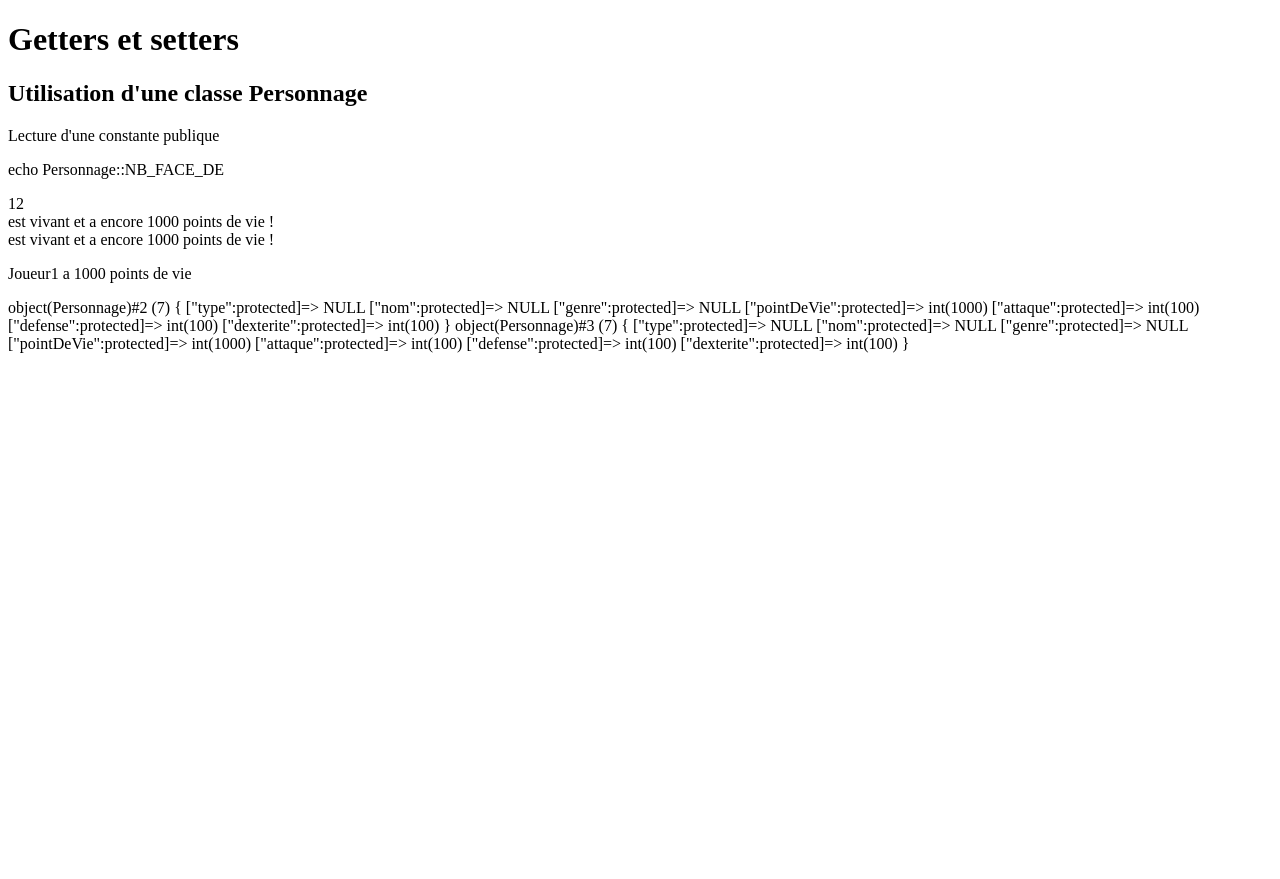
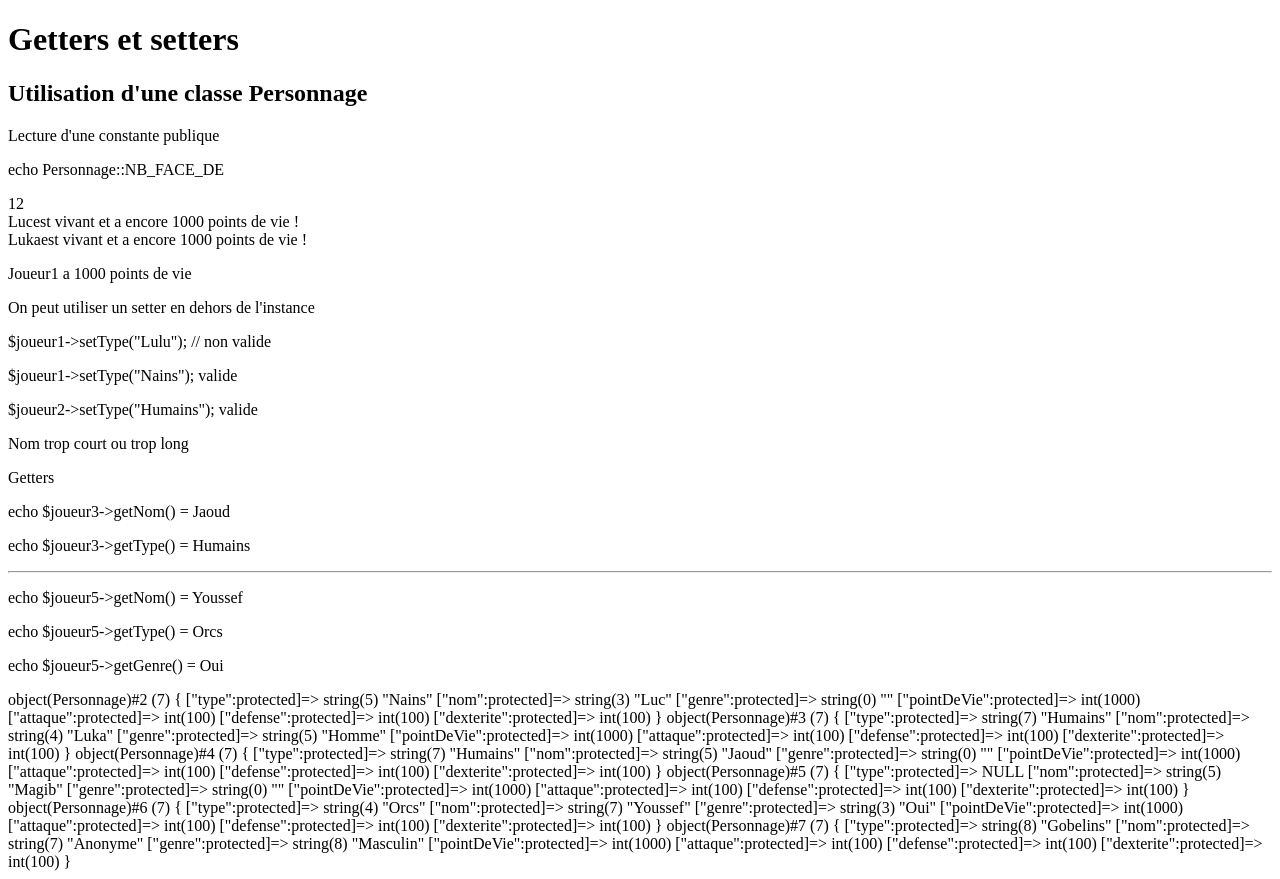
Before and after one commit to WebDevCF2m2022/PHPOO, a PHP site: page / in a window 1280 px wide. Before the commit the page ends 353 px from the top, so only its background shows below. Run offline with PHP 8.4, Linux system fonts and the light colour scheme.

Commit message:
getters and setters

```diff
--- a/03-getters-setters/Personnage.php
+++ b/03-getters-setters/Personnage.php
@@ -28,13 +28,67 @@ class Personnage
     // Méthodes - fonctions avec visibilité et isolation
 
         // Constructeur - Public, appelé lors de l'instanciation de la classe
-        public function __construct(string $type, string $name, string $genre = "")
+        public function __construct(string $typage, string $name, string $gender = "")
         {
-
+            $this->setType($typage);
+            $this->setNom($name);
+            $this->setGenre($gender);
         }
 
 
         // Setters - ou mutators
+
+            // le type doit se trouver dans la liste de type ARRAY_TYPE, self:: représente la classe
+            public function setType(string $t): void
+            {
+                if(in_array($t,self::ARRAY_TYPE)){
+                    $this->type = $t;
+                }
+            }
+
+            // le nom doit être un string de minimum 3 caractères et maximum 18
+            public function setNom(string $nom): void
+            {
+                // pour ne pas répéter l'exécution du strlen, création d'une variable (bonne pratique, surtout dans
+                // des boucles)
+                $nb = strlen($nom);
+                if($nb >=3 && $nb <=18){
+                    $this->nom = $nom;
+                }else{
+                    echo "Nom trop court ou trop long";
+                    $this->nom = "Anonyme";
+                }
+            }
+
+            // le genre est optionnel
+            public function setGenre(?string $g): void
+            {
+                $this->genre = $g;
+            }
+
+
+            public function setPointDeVie(int $pointDeVie): void
+            {
+                $this->pointDeVie = $pointDeVie;
+            }
+
+            public function setAttaque(int $attaque): void
+            {
+                $this->attaque = $attaque;
+            }
+
+            public function setDefense(int $defense): void
+            {
+                $this->defense = $defense;
+            }
+
+            public function setDexterite(int $dexterite): void
+            {
+                $this->dexterite = $dexterite;
+            }
+
+
+
 
         // Getters - ou accessors
 
@@ -63,6 +117,26 @@ class Personnage
              }
 
 
+            public function getAttaque(): int
+            {
+                return $this->attaque;
+            }
+
+
+            public function getDefense(): int
+            {
+                return $this->defense;
+            }
+
+
+            public function getDexterite(): int
+            {
+                return $this->dexterite;
+            }
+
+
+
+
             // fonction publique pour nous dire si un Personnage est vivant ou mort
             public function isAlive(){
                 if($this->getPointDeVie()<=0){
--- a/03-getters-setters/index.php
+++ b/03-getters-setters/index.php
@@ -21,12 +21,31 @@ require_once "Personnage.php";
     <?php
     $joueur1 = new Personnage("Humain","Luc");
     $joueur2 = new Personnage("Elf","Luka","Homme");
+
     echo $joueur1->isAlive();
     echo "<br>";
     echo $joueur2->isAlive();
     echo "<p>Joueur1 a {$joueur1->getPointDeVie()} points de vie</p>";
+    echo "<p>On peut utiliser un setter en dehors de l'instance</p>";
+    echo '<p>$joueur1->setType("Lulu"); // non valide</p>';
+    $joueur1->setType("Lulu");
+    echo '<p>$joueur1->setType("Nains"); valide</p>';
+    $joueur1->setType("Nains");
+    echo '<p>$joueur2->setType("Humains"); valide</p>';
+    $joueur2->setType("Humains");
 
-    var_dump($joueur1,$joueur2);
+    $joueur3 = new Personnage("Humains","Jaoud");
+    $joueur4 = new Personnage("Fantômes","Magib");
+    $joueur5 = new Personnage("Orcs","Youssef","Oui");
+    $joueur6 = new Personnage("Gobelins","Jo","Masculin");
+
+    echo "<p>Getters</p>".'echo $joueur3->getNom() = '. $joueur3->getNom();
+    echo "<p>".'echo $joueur3->getType() = '. $joueur3->getType()."</p>";
+    echo "<hr><p>".'echo $joueur5->getNom() = '. $joueur5->getNom();
+    echo "<p>".'echo $joueur5->getType() = '. $joueur5->getType()."</p>";
+    echo "<p>".'echo $joueur5->getGenre() = '. $joueur5->getGenre()."</p>";
+
+    var_dump($joueur1,$joueur2,$joueur3,$joueur4,$joueur5,$joueur6);
     ?>
 </body>
 </html>
```
